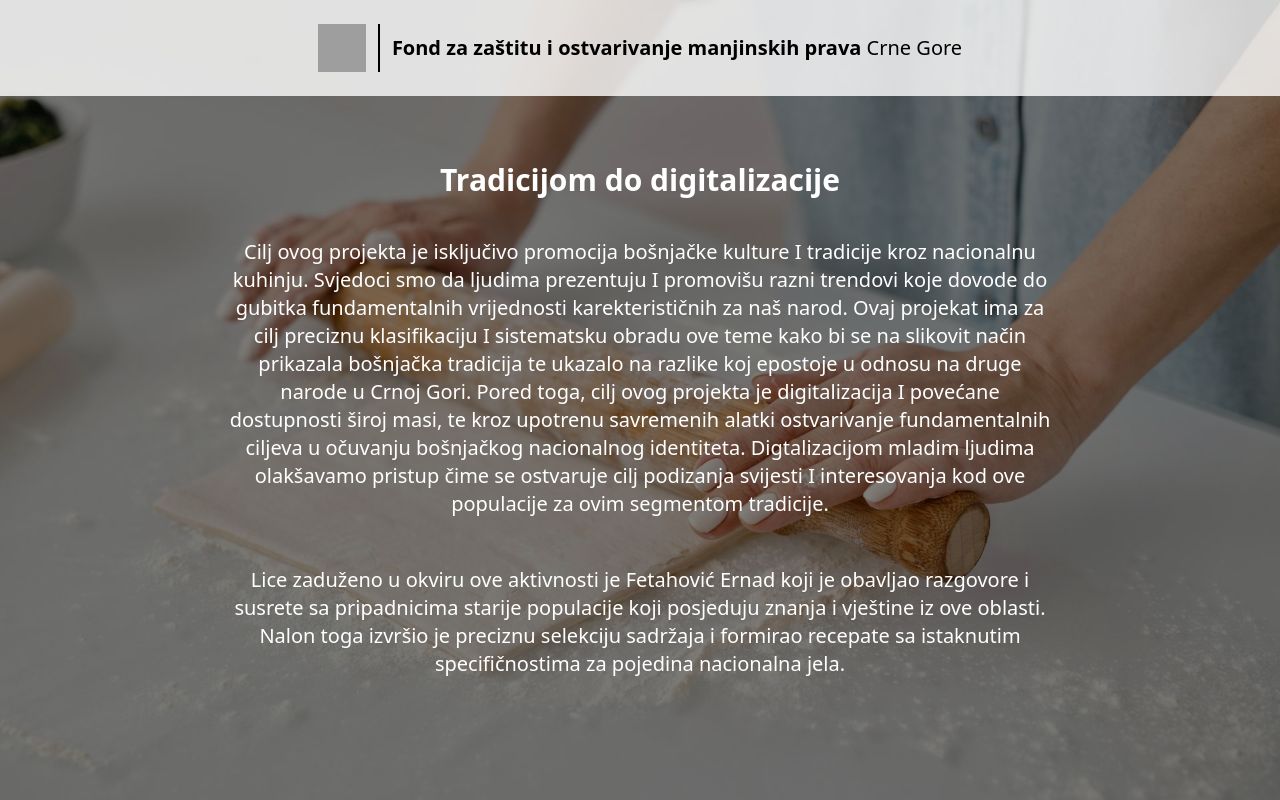
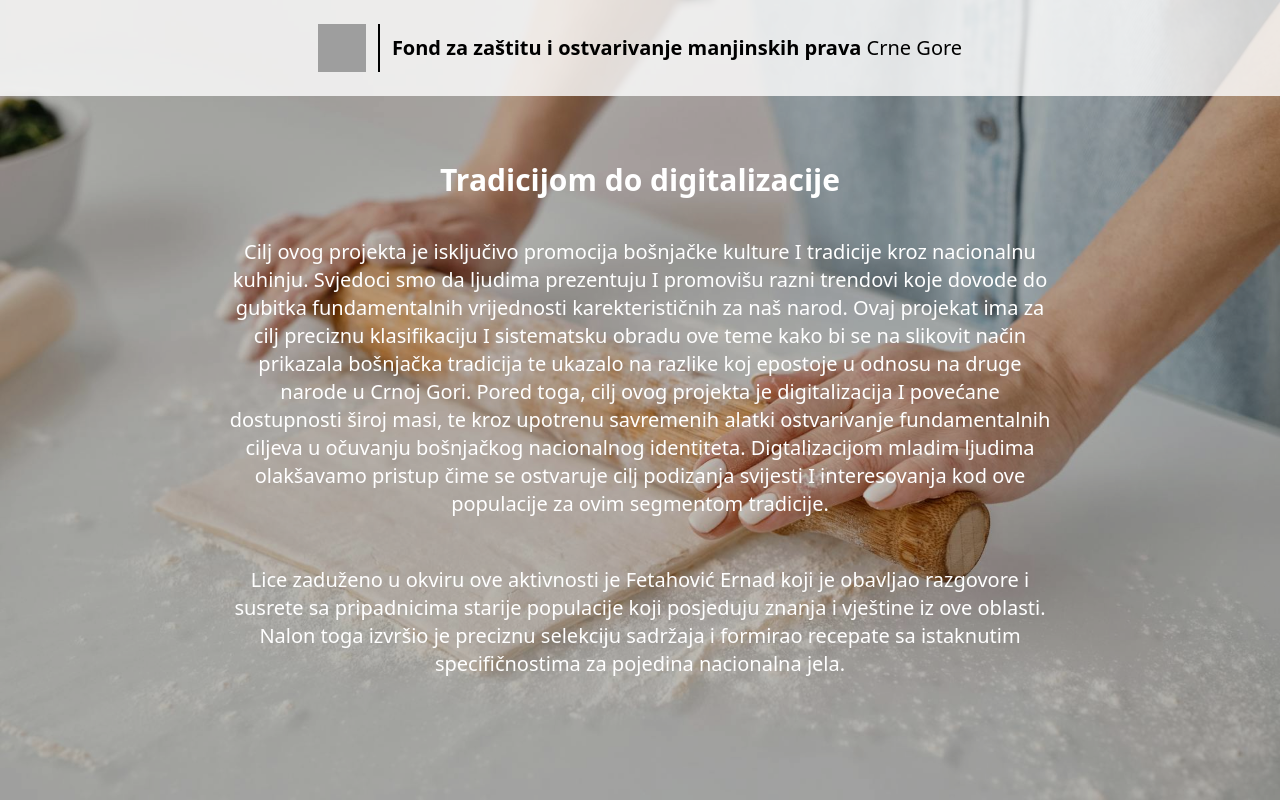
Before and after one commit to Suksii/traditional-meals, a React (Vite) app: page / in a window 1280 px wide. Shown: the top 800 px of the page. Built offline with nearby package versions, Linux system fonts and the light colour scheme; grey boxes are pictures that could not be loaded; what tailwind-hamburgers would draw is missing.

Commit message:
Intro component styled with framer-motion

```diff
--- a/src/components/Intro.jsx
+++ b/src/components/Intro.jsx
@@ -1,5 +1,6 @@
 import React from "react";
 import TraditionalMeal from "../assets/traditional-meal.png";
+import { motion } from "framer-motion";
 import BgImage from "../assets/bg-image.jpg";
 const Intro = () => {
   return (
@@ -7,12 +8,27 @@ const Intro = () => {
       className="min-h-screen bg-blue-100 w-full flex flex-col justify-center items-center bg-no-repeat bg-cover relative"
       style={{ backgroundImage: `url(${BgImage})` }}
     >
-      <div className="absolute inset-0 bg-black bg-opacity-50"></div>
-      <h1 className="text-2xl md:text-3xl font-semibold text-center py-10 text-white z-10">
+      <motion.div
+        className="absolute inset-0 bg-black bg-opacity-50"
+        initial={{ opacity: 0 }}
+        whileInView={{ opacity: 0.5 }}
+        transition={{ duration: 1 }}
+      ></motion.div>
+      <motion.h1
+        className="text-2xl md:text-3xl font-semibold text-center py-10 text-white z-10"
+        initial={{ opacity: 0, y: -50 }}
+        whileInView={{ opacity: 1, y: 0 }}
+        transition={{ duration: 1, delay: 0.5 }}
+      >
         Tradicijom do digitalizacije
-      </h1>
+      </motion.h1>
       <div className="w-full md:w-2/3 px-4 text-center space-y-12 text-white z-10">
-        <p className="text-lg md:text-xl">
+        <motion.p
+          className="text-lg md:text-xl"
+          initial={{ opacity: 0 }}
+          whileInView={{ opacity: 1 }}
+          transition={{ duration: 1, delay: 0.5 }}
+        >
           Cilj ovog projekta je isključivo promocija bošnjačke kulture I
           tradicije kroz nacionalnu kuhinju. Svjedoci smo da ljudima prezentuju
           I promovišu razni trendovi koje dovode do gubitka fundamentalnih
@@ -25,14 +41,19 @@ const Intro = () => {
           očuvanju bošnjačkog nacionalnog identiteta. Digtalizacijom mladim
           ljudima olakšavamo pristup čime se ostvaruje cilj podizanja svijesti I
           interesovanja kod ove populacije za ovim segmentom tradicije.
-        </p>
-        <p className="text-lg md:text-xl">
+        </motion.p>
+        <motion.p
+          className="text-lg md:text-xl"
+          initial={{ opacity: 0 }}
+          whileInView={{ opacity: 1 }}
+          transition={{ duration: 1, delay: 0.7 }}
+        >
           Lice zaduženo u okviru ove aktivnosti je Fetahović Ernad koji je
           obavljao razgovore i susrete sa pripadnicima starije populacije koji
           posjeduju znanja i vještine iz ove oblasti. Nalon toga izvršio je
           preciznu selekciju sadržaja i formirao recepate sa istaknutim
           specifičnostima za pojedina nacionalna jela.
-        </p>
+        </motion.p>
       </div>
     </div>
   );
```
